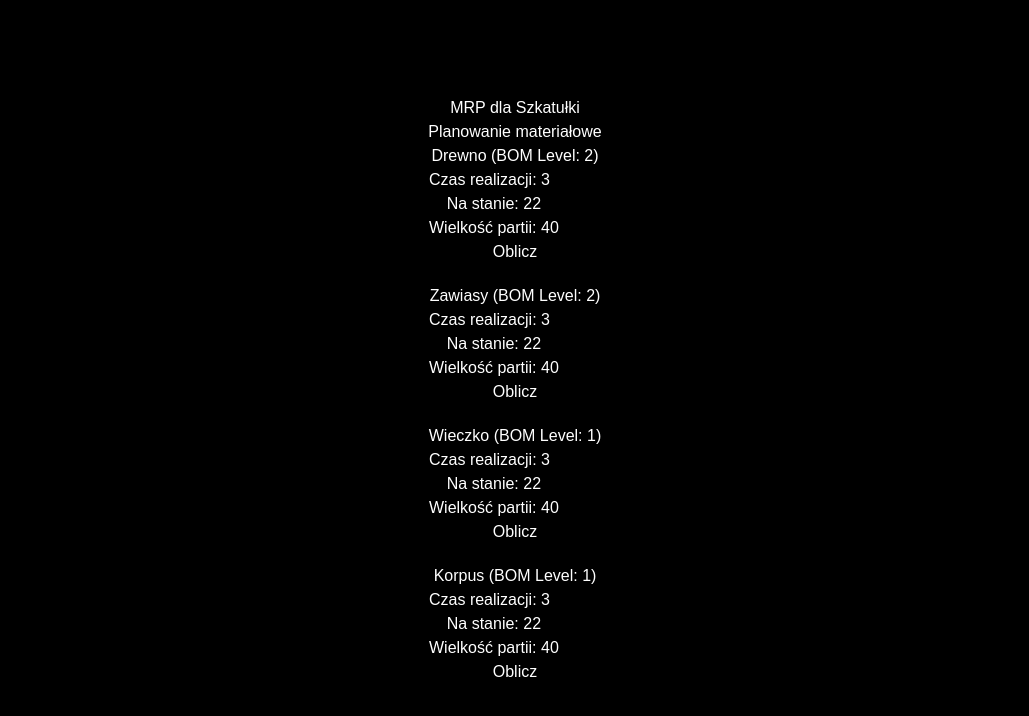
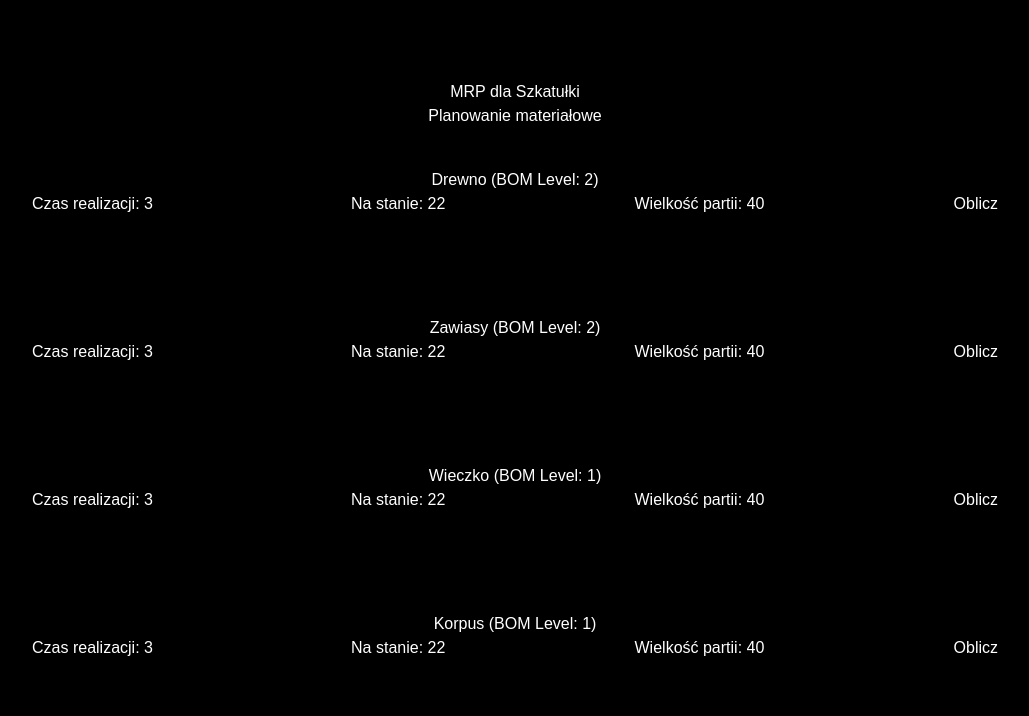
Before and after one commit to KacperSatora/Systemy-Zintegrowane, a React (Vite) app in the folder SystemyZintegrowane/: page / in a window 1280 px wide. Shown: the top 716 px of the page, without its empty margins (125-1154 px from the left). Built offline with nearby package versions, Linux system fonts and the light colour scheme.

Commit message:
fix: minor styling changes

```diff
--- a/SystemyZintegrowane/src/components/MRPTable.tsx
+++ b/SystemyZintegrowane/src/components/MRPTable.tsx
@@ -85,17 +85,15 @@ const MRPTable: React.FC<MRPTableProps> = ({
   };
 
   return (
-    <div className="table-container">
+    <div className="table-container py-10">
       <h3>{itemName} (BOM Level: {bomLevel})</h3>
-
-      <div className="control-panel">
+      <div className="control-panel flex">
         <p>
           <label>Czas realizacji: </label>
           <input
             type="number"
             value={leadTime}
             onChange={(e) => handleLeadTimeChange(e.target.value)}
-            style={{ width: '60px' }}
           />
         </p>
         <p>
@@ -104,7 +102,7 @@ const MRPTable: React.FC<MRPTableProps> = ({
             type="number"
             value={inventory}
             onChange={(e) => handleInventoryChange(e.target.value)}
-            style={{ width: '60px' }}
+
           />
         </p>
         <p>
@@ -113,7 +111,7 @@ const MRPTable: React.FC<MRPTableProps> = ({
             type="number"
             value={lotSize}
             onChange={(e) => handleLotSizeChange(e.target.value)}
-            style={{ width: '60px' }}
+
           />
         </p>
         <button onClick={handleCalculate}>Oblicz</button>
```
